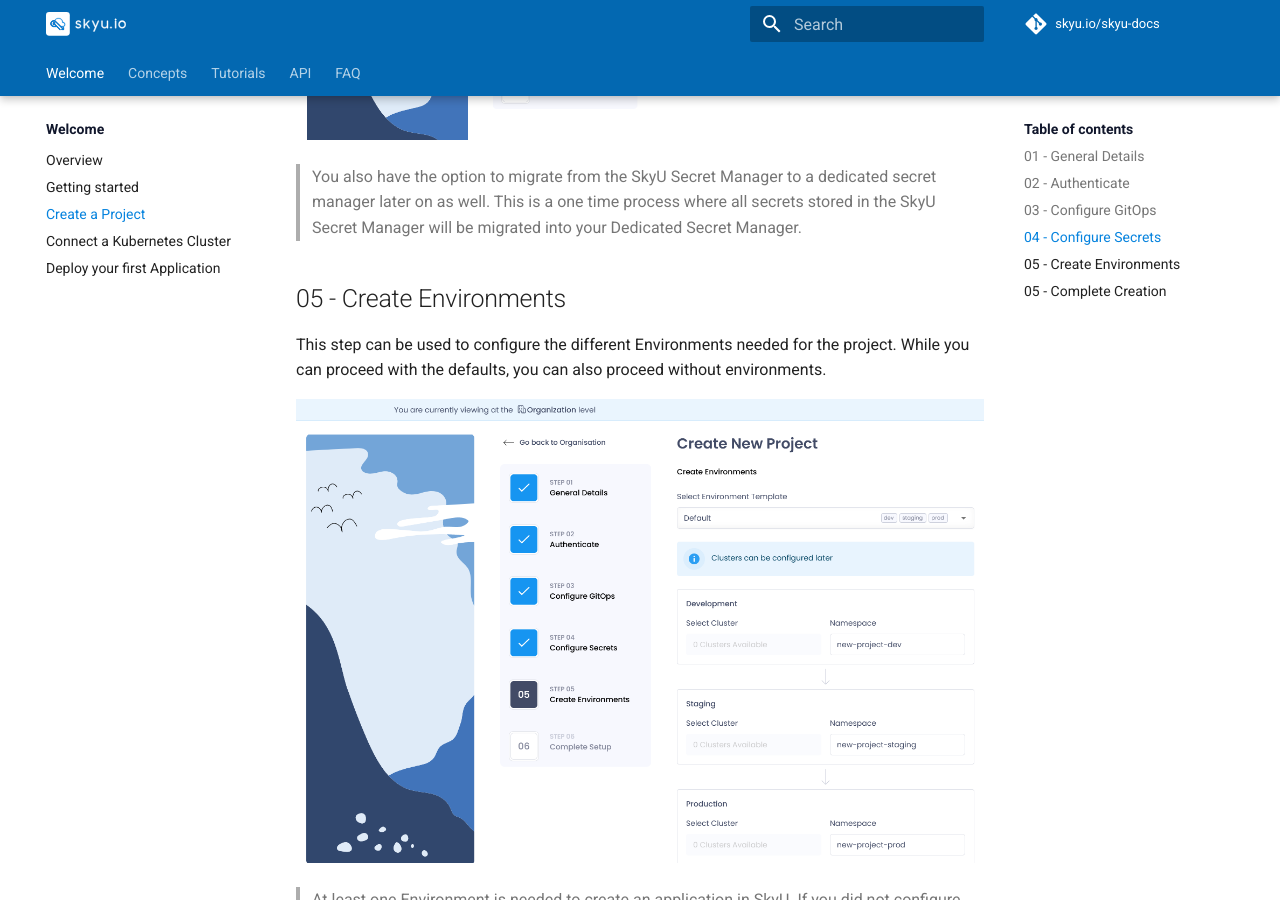
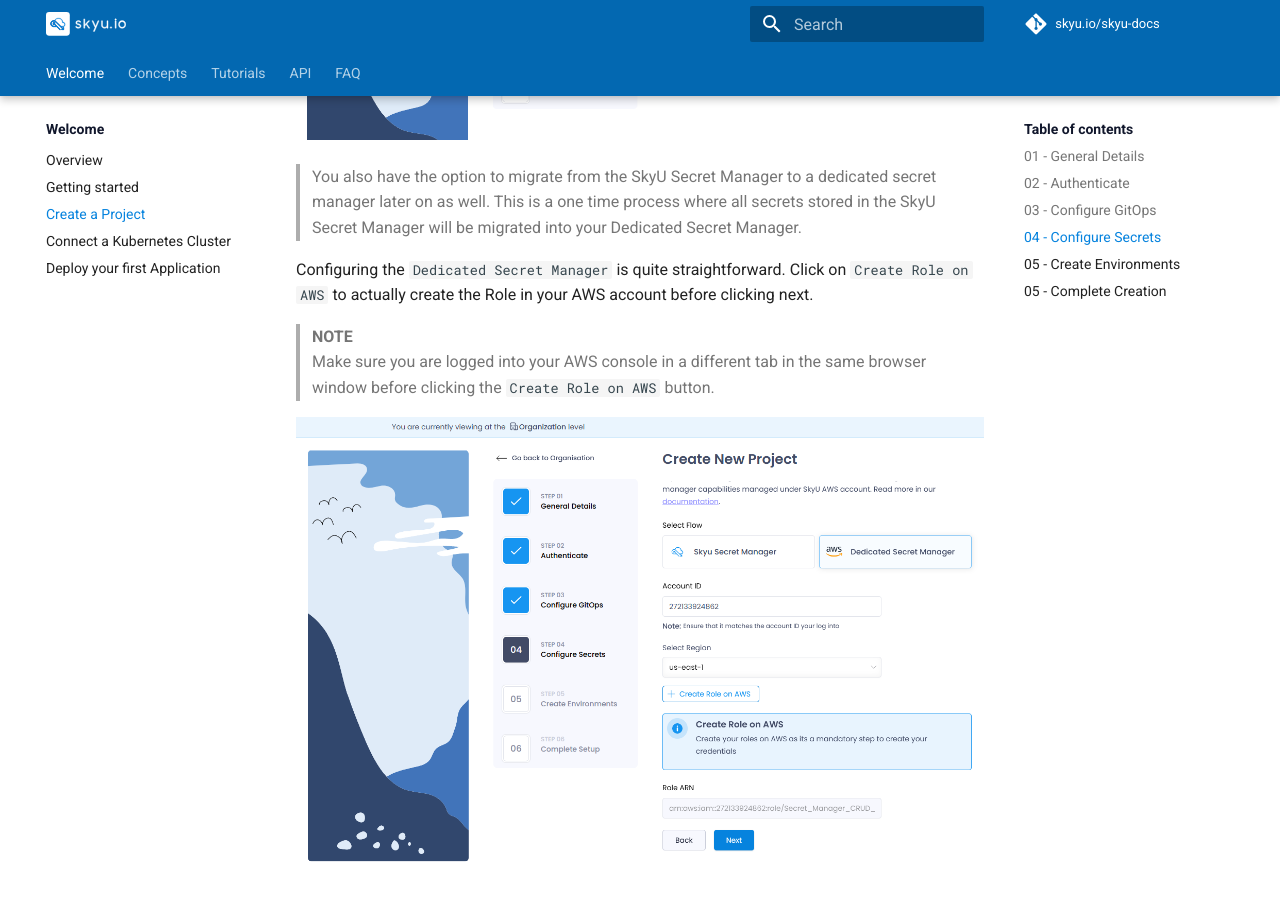
Before and after one commit to skyu-io/skyu-docs, an MkDocs documentation site: the page built from docs/create-project.md, in a window 1280 px wide and 900 px high, scrolled down 2933 px. Built offline with MkDocs 1.6.1 and Material for MkDocs 9.7.7, drawn with Linux system fonts in a browser that asks for light colours; comment, search, counter and statistics services are not loaded.

Commit message:
feat: external secret manager docs updated

```diff
--- a/docs/create-project.md
+++ b/docs/create-project.md
@@ -32,6 +32,13 @@
 
 > You also have the option to migrate from the SkyU Secret Manager to a dedicated secret manager later on as well. This is a one time process where all secrets stored in the SkyU Secret Manager will be migrated into your Dedicated Secret Manager.
 
+Configuring the `Dedicated Secret Manager` is quite straightforward. Click on `Create Role on AWS` to actually create the Role in your AWS account before clicking next.
+
+> **NOTE**<br/>
+> Make sure you are logged into your AWS console in a different tab in the same browser window before clicking the `Create Role on AWS` button.
+
+![](/assets/images/docs/create-project/external-secret-manager.png)
+
 ## 05 - Create Environments
 
 This step can be used to configure the different Environments needed for the project. While you can proceed with the defaults, you can also proceed without environments.
```
Also changed, not shown: overrides/assets/images/docs/create-project/external-secret-manager.png (added).
